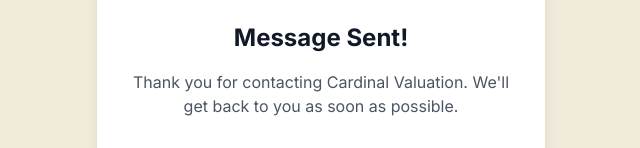
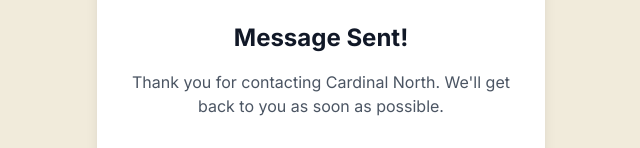
Before and after one commit to christianmillar31/CNVP, a Next.js app: page /success in a window 1280 px wide. Shown: the part 334-482 px from the top of the page, without its empty margins (319-959 px from the left). Built offline with nearby package versions, Linux system fonts and the light colour scheme; a web font is replaced by a local one.

Commit message:
Update success message to say Cardinal North

```diff
--- a/app/success/page.tsx
+++ b/app/success/page.tsx
@@ -19,7 +19,7 @@
         </div>
         <h2 className="text-2xl font-bold mb-4 text-gray-900">Message Sent!</h2>
         <p className="text-gray-600 mb-8">
-          Thank you for contacting Cardinal Valuation. We'll get back to you as soon as possible.
+          Thank you for contacting Cardinal North. We'll get back to you as soon as possible.
         </p>
         <Link
           href="/"
```
